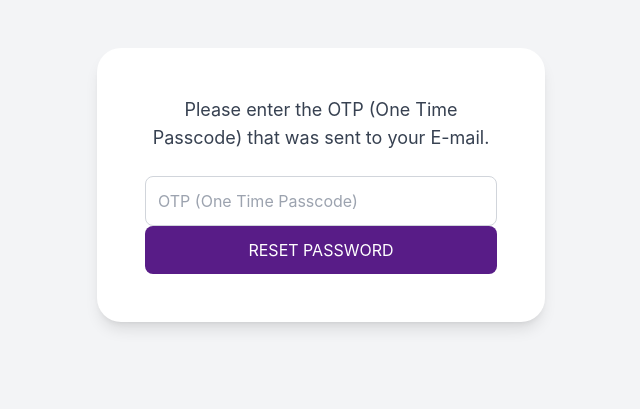
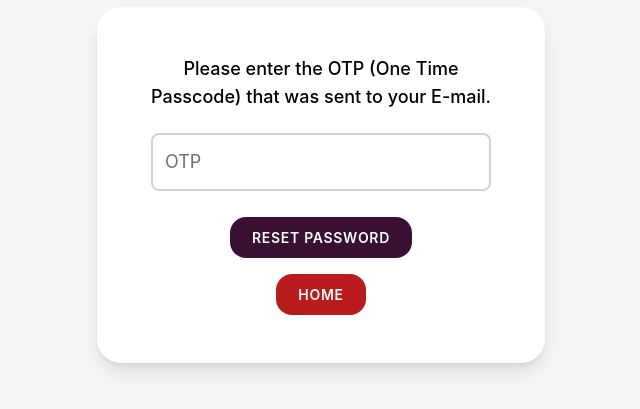
Before and after one commit to MohamadNazik/uov-student-registration-and-renewal-system, a React app in the folder student-frontend/: page /verify-otp in a window 1280 px wide. Shown: the part 215-624 px from the top of the page, without its empty margins (319-959 px from the left). Built offline with nearby package versions, Linux system fonts and the light colour scheme; no server answers; the HTML template or start-up script is replaced by a standard one.

Commit message:
Refactor ForgotPassword and VerifyOTP pages with color and button changes

```diff
--- a/student-frontend/src/pages/AlreadyStudent/ForgotPassword.jsx
+++ b/student-frontend/src/pages/AlreadyStudent/ForgotPassword.jsx
@@ -74,7 +74,7 @@ function ForgotPassword() {
     <div className="h-screen flex flex-col justify-center items-center bg-gray-100">
       {isLoading && <Loading />}
       <div className="bg-white p-8 sm:p-12 rounded-3xl shadow-lg w-11/12 max-w-md text-center flex flex-col items-center gap-6">
-        <p className="text-gray-700 text-lg mb-6 font-medium">
+        <p className="text-black text-lg mb-6 font-medium">
           Please enter the e-mail that you provided to the University.
         </p>
 
--- a/student-frontend/src/pages/AlreadyStudent/VerifyOTP.jsx
+++ b/student-frontend/src/pages/AlreadyStudent/VerifyOTP.jsx
@@ -1,4 +1,6 @@
 import React from "react";
+import SecondaryButton from "../../components/SecondaryButton";
+import PrimaryButton from "../../components/PrimaryButton";
 
 function VerifyOTP() {
   const handleSubmit = (e) => {
@@ -9,36 +11,41 @@ function VerifyOTP() {
 
   return (
     <div className="h-screen flex flex-col justify-center items-center bg-gray-100">
-
       <div className="bg-white p-8 sm:p-12 rounded-3xl shadow-lg w-11/12 max-w-md text-center">
-
-        <p className="text-gray-700 text-lg mb-6">
+        <p className="text-black text-lg mb-6 font-medium">
           Please enter the OTP (One Time Passcode) that was sent to your E-mail.
         </p>
-
-          <div className="flex flex-col">
-            <label htmlFor="otp" className="sr-only">
-              OTP
-            </label>
+        <div className="flex flex-col gap-7 items-center">
+          <div className="relative">
             <input
               type="text"
               id="otp"
-              placeholder="OTP (One Time Passcode)"
-              className="p-3 border border-gray-300 rounded-lg focus:outline-none focus:ring-2 focus:ring-purple-500"
-              required
+              // value={email}
+              // onChange={(e) => setEmail(e.target.value)}
+              className="block px-2 pb-2 sm:px-2.5 sm:pb-2.5 pt-4 w-[14rem] sm:w-[21rem] text-xs sm:text-lg font-medium text-gray-900 bg-transparent outline outline-2 outline-gray-300 rounded-md peer focus:outline focus:outline-2 focus:outline-black"
+              placeholder=" "
+            />
+            <label
+              htmlFor="otp"
+              className="absolute text-xs sm:text-lg text-gray-500 duration-300 transform -translate-y-4 sm:-translate-y-5 scale-75 top-2 z-0 origin-[0] bg-white px-2 peer-focus:px-2 peer-focus:text-black peer-placeholder-shown:scale-100 peer-placeholder-shown:-translate-y-1/2 peer-placeholder-shown:top-1/2 peer-focus:top-2 peer-focus:scale-75 peer-focus:-translate-y-4 sm:peer-focus:-translate-y-5 start-1 cursor-text"
+            >
+              OTP
+            </label>
+          </div>
+          <div className="flex flex-col gap-4 w-full items-center">
+            <PrimaryButton text="Reset password" />
+            <SecondaryButton
+              text="Home"
+              color="bg-red-700"
+              hoverColor="bg-red-800"
+              // onClick={() => {
+              //   navigate("/");
+              // }}
             />
           </div>
-
-
-          <button
-            type="submit"
-            className="w-full bg-purple-900 text-white py-3 rounded-lg hover:bg-purple-800 transition duration-200"
-          >
-            RESET PASSWORD
-          </button>
         </div>
       </div>
-
+    </div>
   );
 }
 
```
